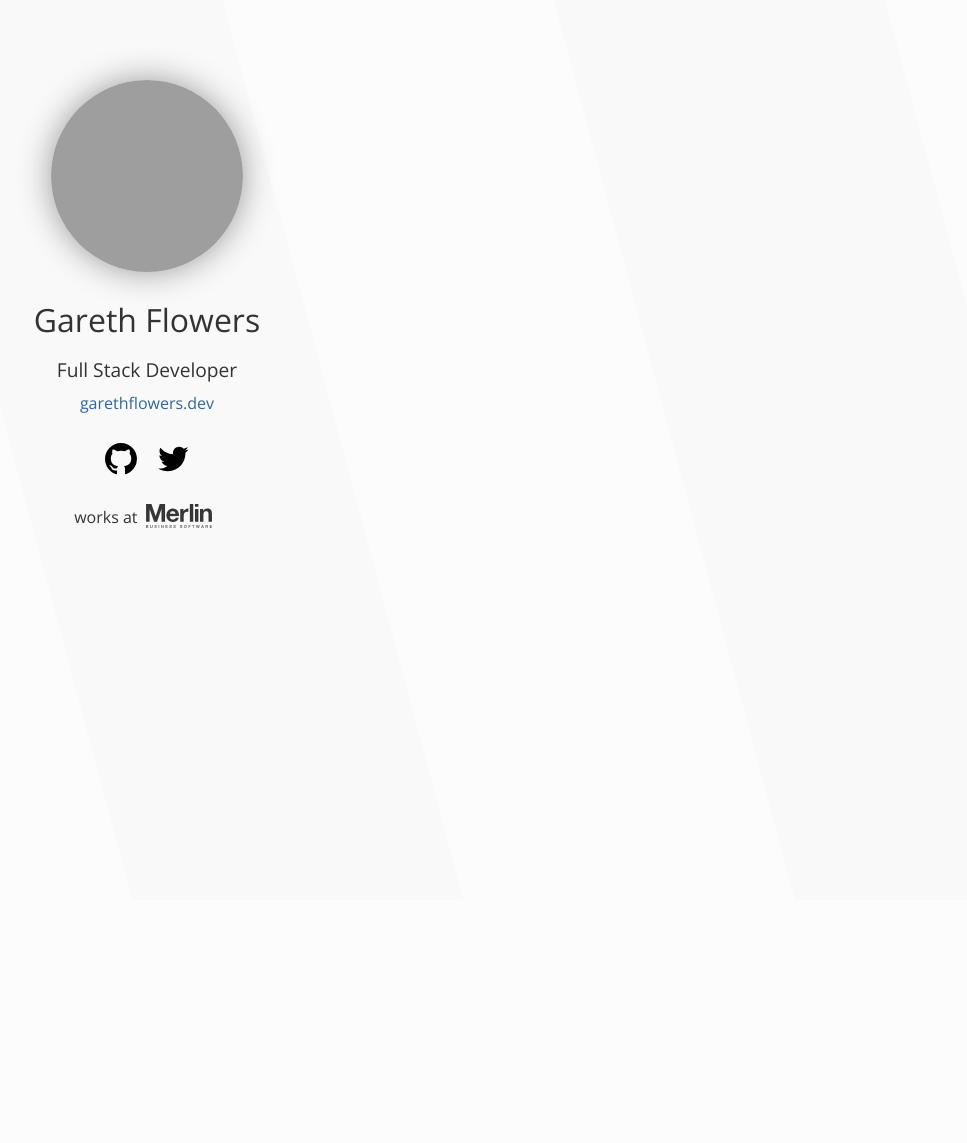
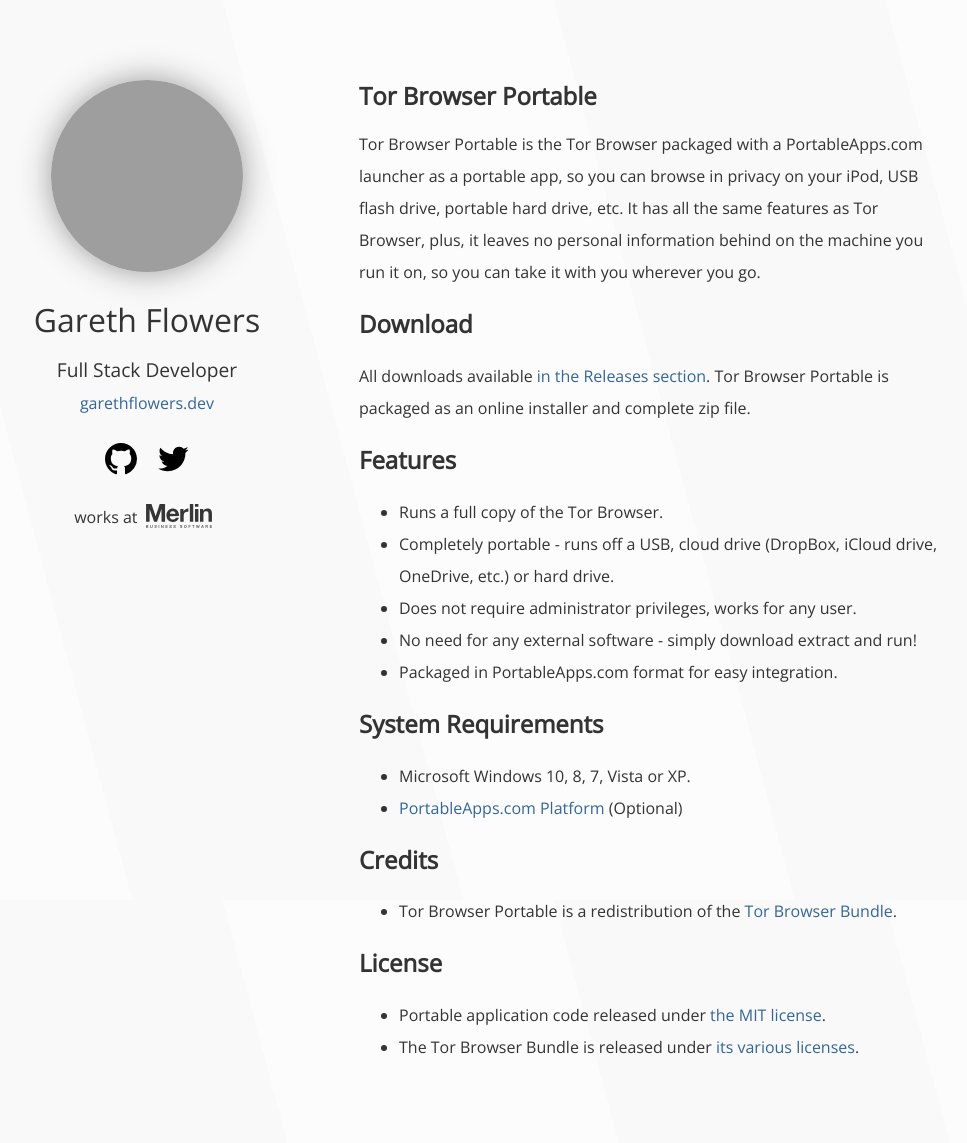
Before and after one commit to garethflowers/garethflowers.github.io, a Jekyll site: the page built from _projects/tor-browser-portable.md, in a window 1280 px wide. Shown: the whole page, without its empty margins (199-1166 px from the left). Built offline with Jekyll 4.4.1, drawn with Linux system fonts in a browser that asks for light colours; before the commit the page ends 900 px from its top, so only the background shows below that; grey boxes are pictures that could not be loaded.

Commit message:
feat(): moves tor browser portable locally

```diff
--- a/_projects/tor-browser-portable.md
+++ b/_projects/tor-browser-portable.md
@@ -4,3 +4,43 @@
 permalink: /tor-browser-portable/
 title: Tor Browser Portable
 ---
+
+# Tor Browser Portable
+
+Tor Browser Portable is the Tor Browser packaged with a PortableApps.com
+launcher as a portable app, so you can browse in privacy on your iPod, USB flash
+drive, portable hard drive, etc. It has all the same features as Tor Browser,
+plus, it leaves no personal information behind on the machine you run it on, so
+you can take it with you wherever you go.
+
+## Download
+All downloads available [in the Releases section][1]. Tor Browser Portable is
+packaged as an online installer and complete zip file.
+
+ [1]: https://github.com/garethflowers/tor-browser-portable/releases/latest
+
+## Features
+* Runs a full copy of the Tor Browser.
+* Completely portable - runs off a USB, cloud drive (DropBox, iCloud drive,
+  OneDrive, etc.) or hard drive.
+* Does not require administrator privileges, works for any user.
+* No need for any external software - simply download extract and run!
+* Packaged in PortableApps.com format for easy integration.
+
+## System Requirements
+* Microsoft Windows 10, 8, 7, Vista or XP.
+* [PortableApps.com Platform][2] (Optional)
+
+ [2]: http://portableapps.com/download
+
+## Credits
+* Tor Browser Portable is a redistribution of the [Tor Browser Bundle][3].
+
+ [3]: https://www.torproject.org/projects/torbrowser.html
+
+## License
+* Portable application code released under [the MIT license][4].
+* The Tor Browser Bundle is released under [its various licenses][5].
+
+ [4]: https://raw.githubusercontent.com/garethflowers/tor-browser-portable/master/LICENSE
+ [5]: https://github.com/garethflowers/tor-browser-portable/tree/master/TorBrowserPortable/App/TorBrowser/TorBrowser/Docs/Licenses
```
